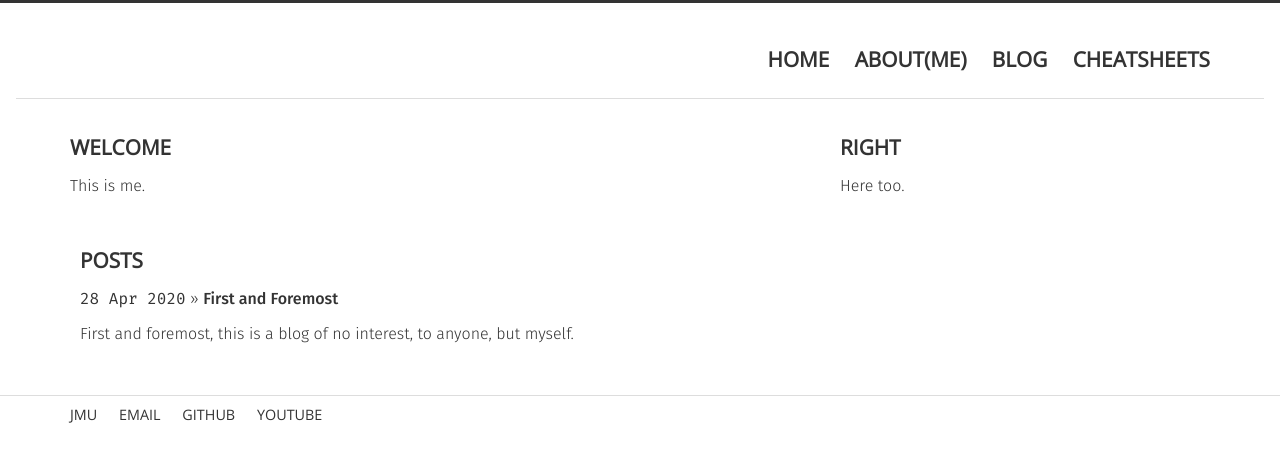
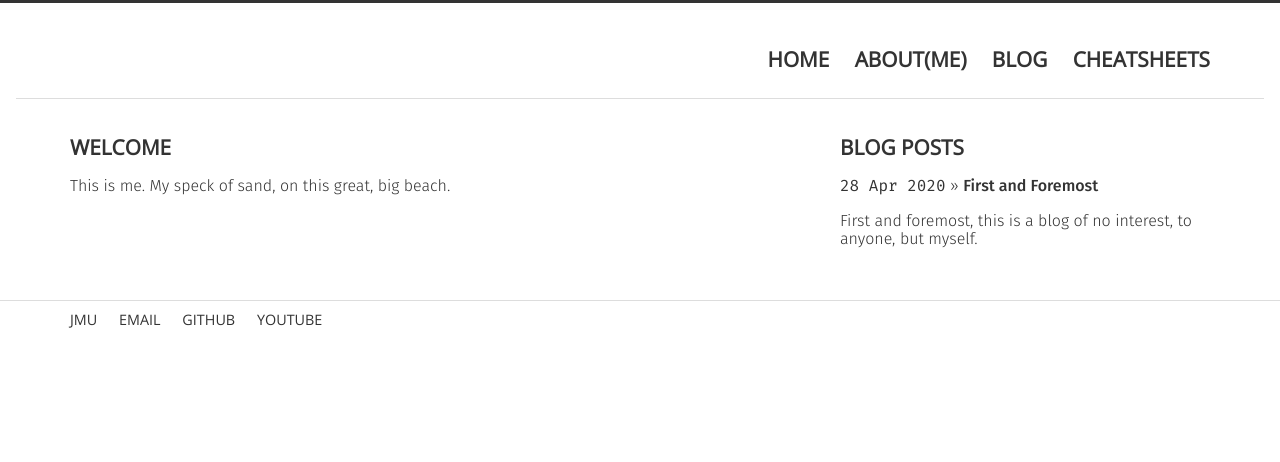
Before and after one commit to archerja/archerja.github.io, a Jekyll site: the page built from index.html, in a window 1280 px wide. Shown: the top 462 px of the page. Built offline with Jekyll 4.4.1, drawn with Linux system fonts in a browser that asks for light colours.

Commit message:
Update index.html

```diff
--- a/index.html
+++ b/index.html
@@ -6,18 +6,11 @@ title: Welcome
 <div class="unit w-2-3">
     <h2>{{ page.title }}</h2>
     <p>
-    This is me.
+    This is me. My speck of sand, on this great, big beach.
     </p>
 </div>
 <div class="unit w-1-3">
-    <h2>right</h2>
-    <p>
-    Here too.
-    </p>
-</div>
-
-<div class="unit w-1-1">
-	<h2>Posts</h2>
+	<h2>Blog Posts</h2>
   <ul class="posts">
     {% for post in site.posts %}
       <li><span>{{ post.date | date_to_string }}</span> &raquo; <a href="{{ post.url }}">{{ post.title }}</a>
```
